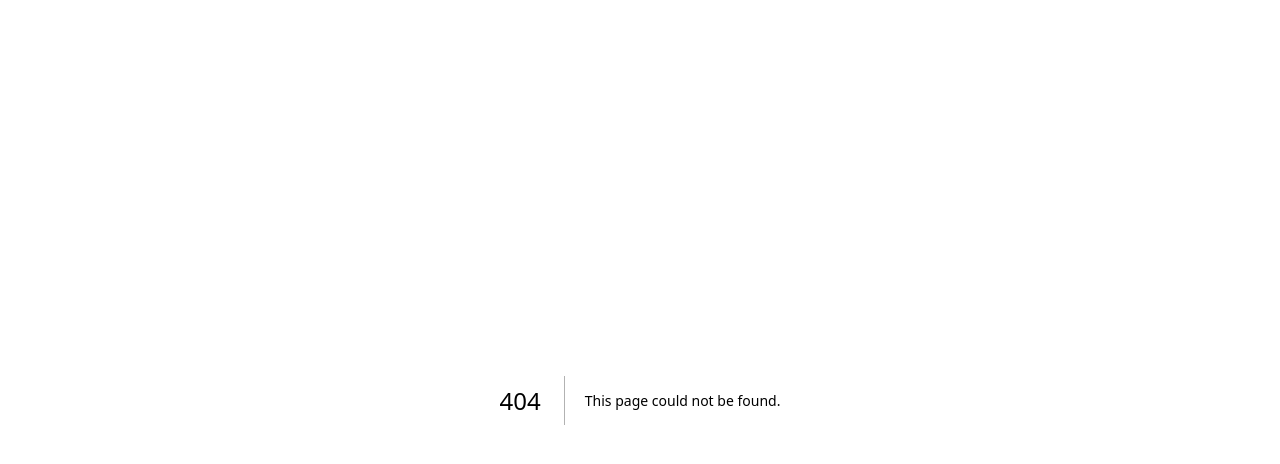
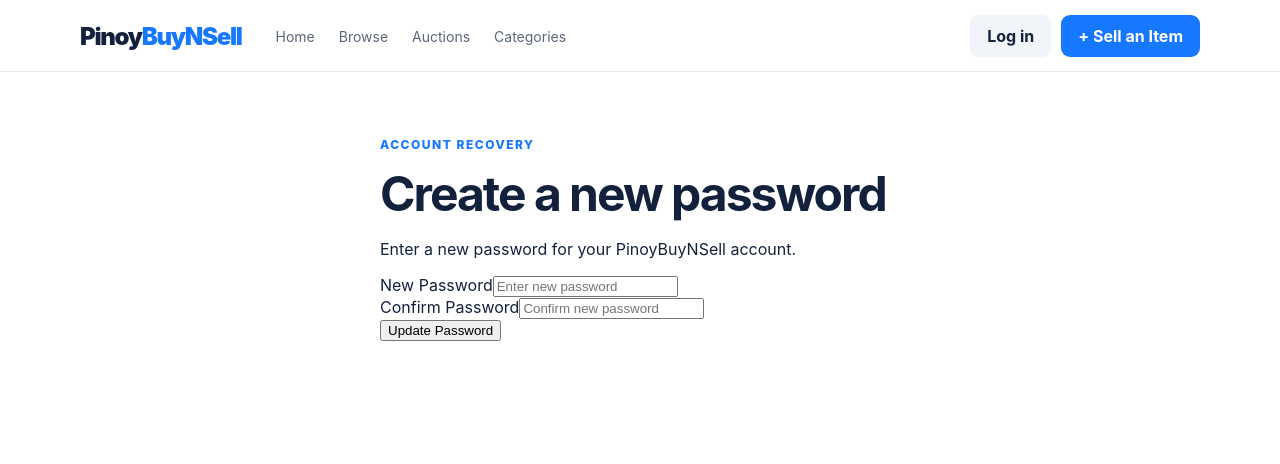
Before and after one commit to jayrguevarra2017-ghub/pinoybuynsell, a Next.js app: page /reset-password in a window 1280 px wide. Before the commit this address had no page. Shown: the top 464 px of the page. Built offline with nearby package versions, Linux system fonts and the light colour scheme; no server answers.

Commit message:
Create page.js

```diff
--- /dev/null
+++ b/app/reset-password/page.js
@@ -0,0 +1,96 @@
+"use client";
+
+import { useState } from "react";
+import { useRouter } from "next/navigation";
+import Header from "@/components/Header";
+import { supabase } from "@/lib/supabase";
+
+export default function ResetPasswordPage() {
+  const router = useRouter();
+
+  const [password, setPassword] = useState("");
+  const [confirmPassword, setConfirmPassword] = useState("");
+  const [message, setMessage] = useState("");
+  const [loading, setLoading] = useState(false);
+
+  async function handleSubmit(e) {
+    e.preventDefault();
+    setMessage("");
+
+    if (password.length < 6) {
+      setMessage("Password must be at least 6 characters.");
+      return;
+    }
+
+    if (password !== confirmPassword) {
+      setMessage("Passwords do not match.");
+      return;
+    }
+
+    setLoading(true);
+
+    const { error } = await supabase.auth.updateUser({
+      password: password,
+    });
+
+    if (error) {
+      setMessage(error.message);
+      setLoading(false);
+      return;
+    }
+
+    setMessage("Password updated successfully!");
+
+    setTimeout(() => {
+      router.push("/login");
+    }, 1500);
+  }
+
+  return (
+    <>
+      <Header />
+
+      <main className="page">
+        <div className="container narrow auth">
+          <p className="eyebrow">ACCOUNT RECOVERY</p>
+
+          <h1>Create a new password</h1>
+
+          <p>
+            Enter a new password for your PinoyBuyNSell account.
+          </p>
+
+          <form onSubmit={handleSubmit}>
+            <div>
+              <label>New Password</label>
+              <input
+                type="password"
+                placeholder="Enter new password"
+                value={password}
+                onChange={(e) => setPassword(e.target.value)}
+                required
+              />
+            </div>
+
+            <div>
+              <label>Confirm Password</label>
+              <input
+                type="password"
+                placeholder="Confirm new password"
+                value={confirmPassword}
+                onChange={(e) => setConfirmPassword(e.target.value)}
+                required
+              />
+            </div>
+
+            <button type="submit" disabled={loading}>
+              {loading ? "Updating..." : "Update Password"}
+            </button>
+          </form>
+
+          {message && <p>{message}</p>}
+        </div>
+      </main>
+    </>
+  );
+}
```
